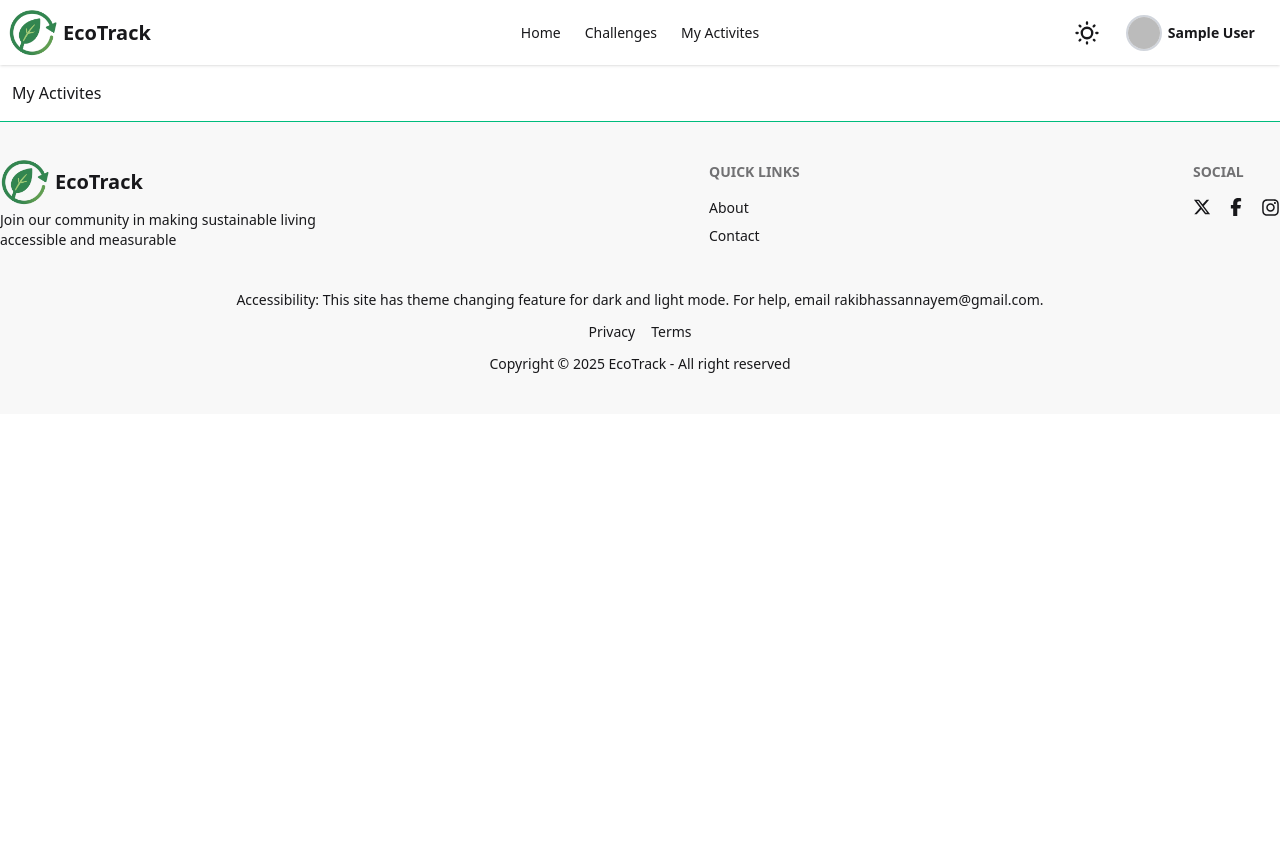
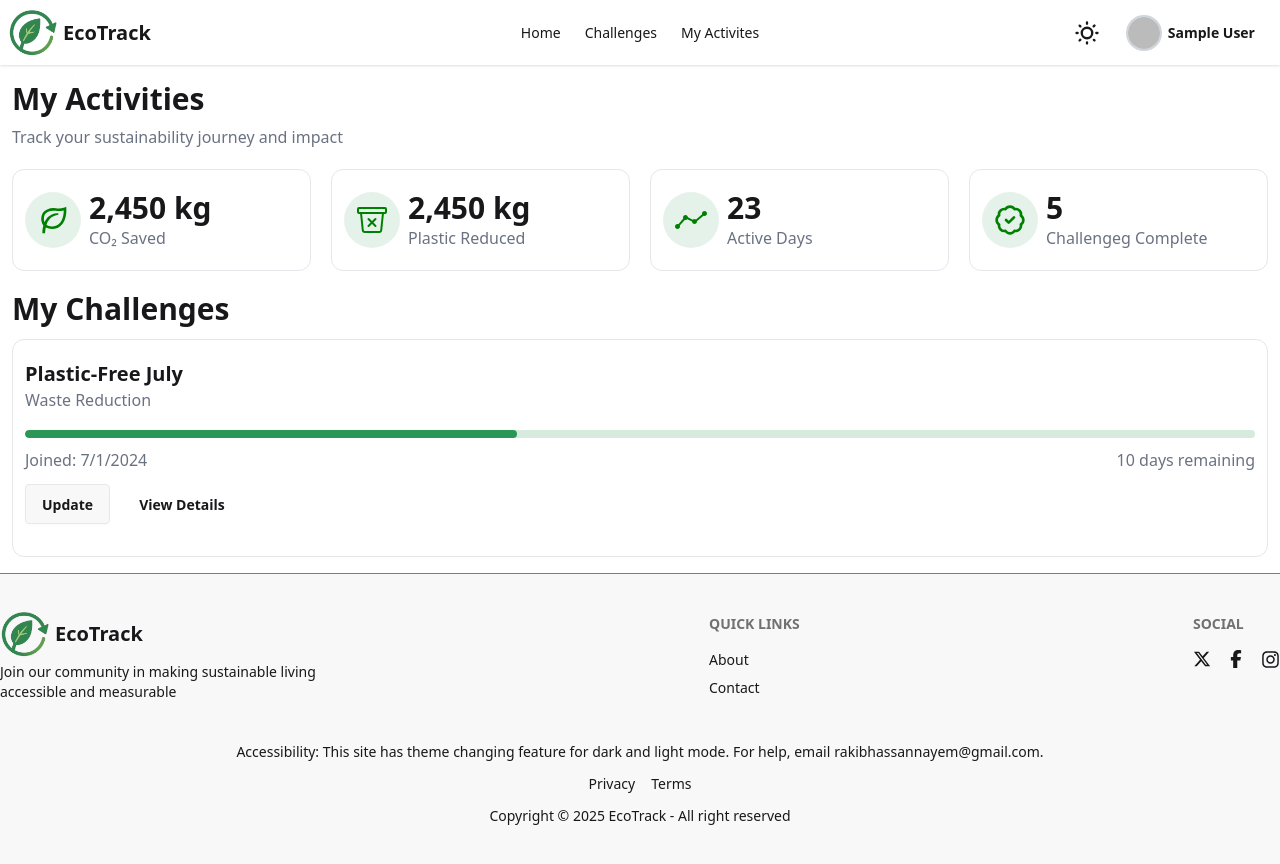
Before and after one commit to rakibhassannayem/echo-track-client, a React (Vite) app: page /my-activities in a window 1280 px wide. Before the commit the page ends 800 px from the top, so only its background shows below. Built offline with nearby package versions, Linux system fonts and the light colour scheme; no server answers; sample sign-in values are in the browser's storage.

Commit message:
my activities ui

```diff
--- a/src/index.css
+++ b/src/index.css
@@ -17,5 +17,5 @@
   @apply opacity-90;
 }
 .headings {
-  @apply font-bold text-4xl
+  @apply font-bold text-3xl
 }
--- a/src/pages/Login/Login.jsx
+++ b/src/pages/Login/Login.jsx
@@ -8,11 +8,23 @@ const Login = () => {
   const { login, signinwithGoogle } = use(AuthContext);
   const navigate = useNavigate();
   const [showPass, setShowPass] = useState(false);
+  const [error, setError] = useState("");
 
   const handleLogin = (e) => {
     e.preventDefault();
     const email = e.target.email.value;
     const password = e.target.password.value;
+
+    const passwordRegex =
+      /^(?=.*[a-z])(?=.*[A-Z])(?=.*[!@#$%^&*(),.?":{}|<>]).{6,}$/;
+
+    if (!passwordRegex.test(password)) {
+      setError(
+        "Password must be at least 6 characters long and include at least one uppercase letter, one lowercase letter, and one special character."
+      );
+      return;
+    }
+
     login(email, password)
       .then(() => {
         toast.success("Login Successfull!");
@@ -80,6 +92,14 @@ const Login = () => {
             </div>
           </div>
 
+          {error && (
+            <p className="text-red-500 font-medium">
+              Password must be at least 6 characters long and include at least
+              one uppercase letter, one lowercase letter, and one special
+              character.
+            </p>
+          )}
+
           <button className="btn btn-primary mt-4 w-full">Login</button>
         </form>
 
--- a/src/pages/MyActivities/MyActivities.jsx
+++ b/src/pages/MyActivities/MyActivities.jsx
@@ -1,9 +1,83 @@
-import React from 'react';
+import { BiLeaf } from "react-icons/bi";
+import { GoPeople } from "react-icons/go";
+import { IoTrashBinOutline } from "react-icons/io5";
+import { LuBadgeCheck } from "react-icons/lu";
+import { SlGraph } from "react-icons/sl";
 
 const MyActivities = () => {
   return (
     <div>
-      My Activites
+      <div>
+        <h1 className="headings mb-2">My Activities</h1>
+        <p className="text-secondary">
+          Track your sustainability journey and impact
+        </p>
+      </div>
+
+      {/* stats */}
+      <div className="flex flex-col md:flex-row justify-between gap-5 py-5">
+        <div className="bg-white flex gap-2 items-center py-5 pl-3 w-full rounded-xl border border-gray-200 ">
+          <div className="bg-primary/10 rounded-full p-3">
+            <BiLeaf color="green" size={32} />
+          </div>
+          <div>
+            <p className="text-3xl font-bold">2,450 kg</p>
+            <p className="text-secondary">CO₂ Saved</p>
+          </div>
+        </div>
+
+        <div className="bg-white flex gap-2 items-center py-5 pl-3 w-full rounded-xl border border-gray-200 ">
+          <div className="bg-primary/10 rounded-full p-3">
+            <IoTrashBinOutline color="green" size={32} />
+          </div>
+          <div>
+            <p className="text-3xl font-bold">2,450 kg</p>
+            <p className="text-secondary">Plastic Reduced</p>
+          </div>
+        </div>
+
+        <div className="bg-white flex gap-2 items-center py-5 pl-3 w-full rounded-xl border border-gray-200 ">
+          <div className="bg-primary/10 rounded-full p-3">
+            <SlGraph color="green" size={32} />
+          </div>
+          <div>
+            <p className="text-3xl font-bold">23</p>
+            <p className="text-secondary">Active Days</p>
+          </div>
+        </div>
+
+        <div className="bg-white flex gap-2 items-center py-5 pl-3 w-full rounded-xl border border-gray-200">
+          <div className="bg-primary/10 rounded-full p-3">
+            <LuBadgeCheck color="green" size={32} />
+          </div>
+          <div>
+            <p className="text-3xl font-bold">5</p>
+            <p className="text-secondary">Challengeg Complete</p>
+          </div>
+        </div>
+      </div>
+
+      {/* my challanges */}
+
+      <h1 className="headings mb-3">My Challenges</h1>
+
+      <div className="bg-white py-5 px-3 w-full rounded-xl border border-gray-200 ">
+        <h3 className="text-xl font-semibold">Plastic-Free July</h3>
+        <p className="text-secondary mb-2">Waste Reduction</p>
+        <progress
+          className="progress progress-success text-primary/80"
+          value="40"
+          max="100"
+        ></progress>
+        <div className="flex justify-between my-1">
+          <p className="text-secondary">Joined: 7/1/2024</p>
+          <p className="text-secondary">10 days remaining</p>
+        </div>
+        <div className="space-x-3 my-3">
+          <button className="btn">Update</button>
+          <button className="btn btn-ghost">View Details</button>
+        </div>
+      </div>
     </div>
   );
 };
```
